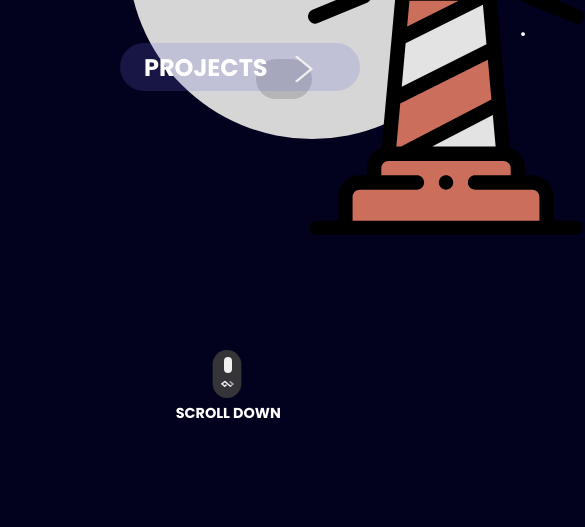
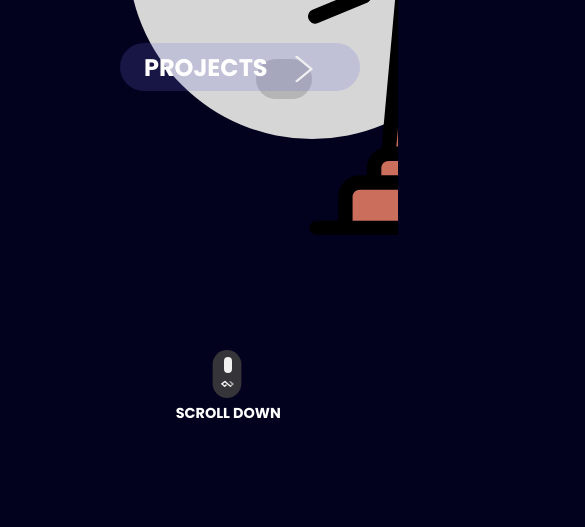
Before and after one commit to saket1225/Portfolio, a plain HTML site: page index.html in a window 390 px wide. Shown: the part 333-860 px from the top of the page, 585 px wide, since content can reach past the window. Drawn offline with Linux system fonts and the light colour scheme; a web font is replaced by a local one.

Commit message:
Try for hiding overflo-x in mobile :)

```diff
--- a/hero.css
+++ b/hero.css
@@ -332,3 +332,8 @@
         top: 0.6rem;
     }
 }
+
+
+@media only screen and (max-width: 1230px){
+
+}
--- a/lightMode/lightHero.css
+++ b/lightMode/lightHero.css
@@ -21,7 +21,7 @@
 }
 
 .lightBackgroundWork{
-    opacity: 0.3;
+    opacity: 0.5;
     background-color: #0500FF;
 }
 
--- a/nav.css
+++ b/nav.css
@@ -7,9 +7,12 @@ body{
 
 .website{
     display: none;
-    position: absolute;
-    left: 0;
-    top: 0;
+    position:relative;
+    overflow-x:hidden;
+    width: 100vw;
+    height: 100vh;
+    left: 0rem;
+    top: 0rem;
 }
 
 
```
Also changed, not shown: index.html (+6 -5 lines).
